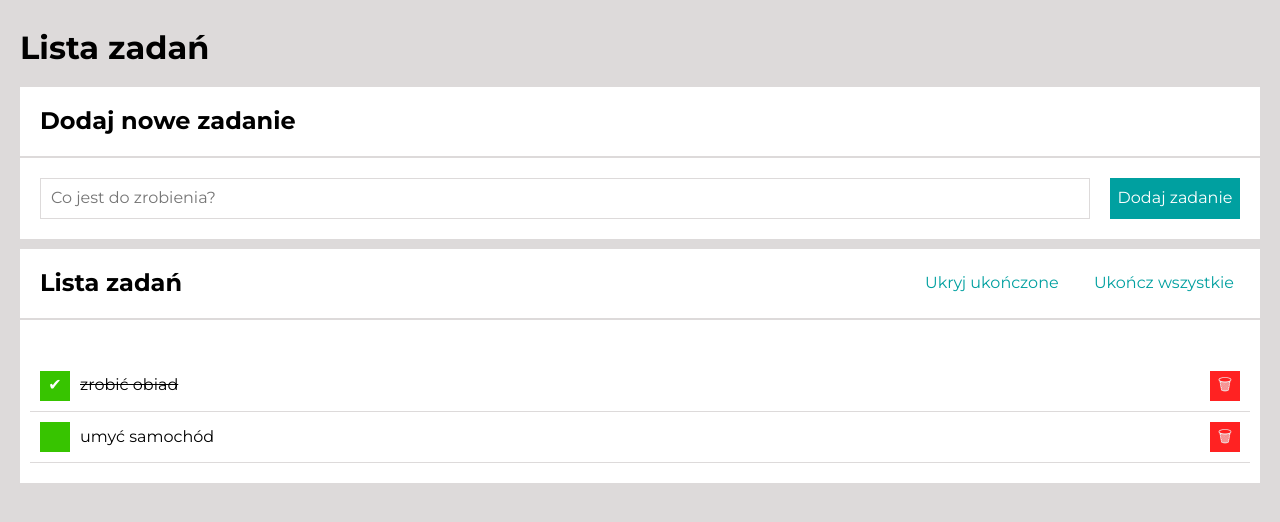
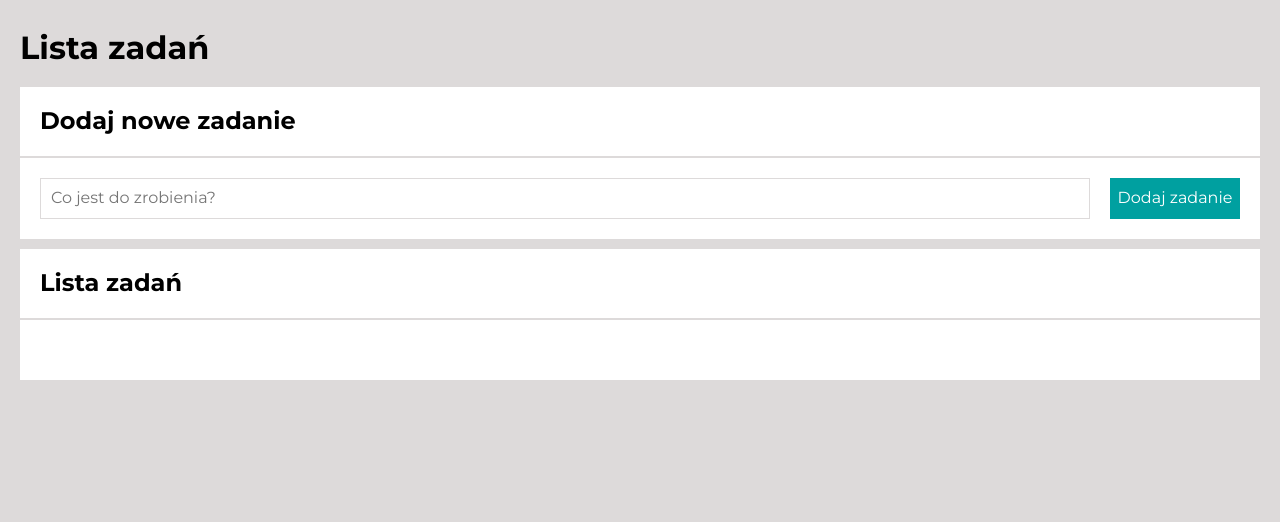
Before and after one commit to am97veb/todos-list-react, a React (Create React App) app: page / in a window 1280 px wide. Shown: the top 522 px of the page. Built offline with nearby package versions, Linux system fonts and the light colour scheme.

Commit message:
Redux implementation

```diff
--- a/package.json
+++ b/package.json
@@ -11,6 +11,7 @@
     "gh-pages": "^6.2.0",
     "react": "^18.3.1",
     "react-dom": "^18.3.1",
+    "react-redux": "^9.2.0",
     "react-scripts": "5.0.1",
     "styled-components": "^6.1.13",
     "web-vitals": "^2.1.4"
--- a/src/features/tasks/Buttons/index.js
+++ b/src/features/tasks/Buttons/index.js
@@ -1,16 +1,22 @@
+import { useDispatch, useSelector } from "react-redux";
 import { AllTasksDone, ButtonsForAllTasks, DoneTasksHidden } from "./styled"
+import { selectTasks, toggleHideDone, allTasksDone } from "../tasksSlice";
 
-const Buttons = ({ tasks, hideDoneTask, someTaskDone, toggleHideDoneTask, doneAll }) => (
+const Buttons = () => {
+  const { tasks, hideDone } = useSelector(selectTasks);
+  const dispatch = useDispatch();
+
+  return (
     tasks.length > 0 && (
       <ButtonsForAllTasks>
         <DoneTasksHidden
-        onClick={toggleHideDoneTask}
+          onClick={() => dispatch(toggleHideDone())}
         >
-        {hideDoneTask && someTaskDone(tasks) ? "Pokaż" : "Ukryj"} ukończone
+          {hideDone && tasks.some(({ done }) => done) ? "Pokaż" : "Ukryj"} ukończone
         </DoneTasksHidden>
 
         <AllTasksDone
-        onClick={doneAll}
+          onClick={() => dispatch(allTasksDone())}
           disabled={tasks.every(({ done }) => done)}
         >
           Ukończ wszystkie
@@ -18,5 +24,6 @@ const Buttons = ({ tasks, hideDoneTask, someTaskDone, toggleHideDoneTask, doneAl
       </ButtonsForAllTasks>
     )
   );
+};
 
 export default Buttons;
--- a/src/features/tasks/Buttons/styled.js
+++ b/src/features/tasks/Buttons/styled.js
@@ -1,5 +1,4 @@
 import styled from "styled-components";
-// import { Theme } from "Theme";
 
 export const ButtonsForAllTasks = styled.div`
     display: grid;
--- a/src/features/tasks/Form/index.js
+++ b/src/features/tasks/Form/index.js
@@ -1,14 +1,27 @@
 import { useState, useRef } from "react";
-import { StyledForm, FormNewTask, FormButton } from "./styled"
+import { StyledForm, FormNewTask, FormButton } from "./styled";
+import { useDispatch } from "react-redux";
+import { nanoid } from "@reduxjs/toolkit";
+import { addTask } from "../tasksSlice";
 
-const Form = ({ addTask }) => {
+const Form = () => {
   const [newTask, setTask] = useState("");
-
-  const focusRef = useRef(null)
+  const focusRef = useRef(null);
+  const dispatch = useDispatch();
 
   const onFormSubmit = (event) => {
     event.preventDefault();
-    addTask(newTask.trim());
+
+    const trimmedNewTask = newTask.trim();
+
+    {trimmedNewTask &&
+      dispatch(addTask({
+        content: newTask,
+        done: false,
+        id: nanoid(),
+      }));
+    }
+
     setTask("");
   };
 
--- a/src/features/tasks/Tasks.js
+++ b/src/features/tasks/Tasks.js
@@ -4,57 +4,22 @@ import TasksList from "./TasksList";
 import Header from "../../common/Header";
 import Buttons from "./Buttons";
 import Section from "../../common/Section";
-import useTasks from "../../useTasks";
-import { useState } from "react";
-
-
 
 function Tasks() {
-  const [hideDoneTask, setHideDoneTask] = useState(false);
-
-  const toggleHideDoneTask = () => {
-    if (someTaskDone(tasks)) {
-      setHideDoneTask(hideDoneTask => !hideDoneTask);
-    };
-  };
-
-  const {
-    tasks,
-    someTaskDone,
-    toggleDone,
-    removeTask,
-    doneAll,
-    addTask,
-  } = useTasks();
 
   return (
     <Container>
       <Header
         title="Lista zadań"
       />
-
       <Section
         title="Dodaj nowe zadanie"
-          sectionBody={<Form
-            addTask={addTask}
-          />}
+        sectionBody={<Form />}
       />
-
       <Section
         title="Lista zadań"
-          sectionBody={<TasksList
-            tasks={tasks}
-            hideDoneTask={hideDoneTask}
-            toggleDone={toggleDone}
-            removeTask={removeTask}
-          />}
-          extraHeaderButtons={<Buttons
-            tasks={tasks}
-            hideDoneTask={hideDoneTask}
-            someTaskDone={someTaskDone}
-            toggleHideDoneTask={toggleHideDoneTask}
-            doneAll={doneAll}
-          />}
+        sectionBody={<TasksList />}
+        extraHeaderButtons={<Buttons />}
       />
     </Container>
   );
--- a/src/features/tasks/TasksList/index.js
+++ b/src/features/tasks/TasksList/index.js
@@ -1,17 +1,21 @@
+import { useDispatch, useSelector } from "react-redux";
 import { List, ListItem, ListButton, Content } from "./styled";
+import { selectTasks, toggleDone, removeTask } from "../tasksSlice";
 
-const TasksList = ({ tasks, hideDoneTask, toggleDone, removeTask }) => (
+const TasksList = () => {
+  const { tasks, hideDone } = useSelector(selectTasks);
+  const dispatch = useDispatch();
+
+  return (
     <List>
-
       {tasks.map(task => (
 
         <ListItem
           key={task.id}
-        hidden={hideDoneTask && task.done}
+          hidden={hideDone && task.done}
         >
-
           <ListButton
-          onClick={() => toggleDone(task.id)}
+            onClick={() => dispatch(toggleDone(task.id))}
           >
             {task.done ? "✔" : ""}
           </ListButton>
@@ -24,7 +28,7 @@ const TasksList = ({ tasks, hideDoneTask, toggleDone, removeTask }) => (
 
           <ListButton
             $remove
-          onClick={() => removeTask(task.id)}
+            onClick={() => dispatch(removeTask(task.id))}
           >
             🗑
           </ListButton>
@@ -32,6 +36,7 @@ const TasksList = ({ tasks, hideDoneTask, toggleDone, removeTask }) => (
         </ListItem>
       ))}
     </List>
-)
+  );
+};
 
 export default TasksList;
--- /dev/null
+++ b/src/features/tasks/tasksSlice.js
@@ -0,0 +1,35 @@
+import { createSlice } from "@reduxjs/toolkit";
+
+const tasksSlice = createSlice({
+    name: "tasks",
+    initialState: {
+        tasks: [],
+        hideDone: false,
+    },
+    reducers: {
+        addTask: ({ tasks }, { payload }) => {
+            tasks.push(payload);
+        },
+        toggleHideDone: state => {
+            state.hideDone = !state.hideDone;
+
+        },
+        toggleDone: ({tasks}, {payload}) => {
+            const index = tasks.findIndex(task => task.id === payload);
+            tasks[index].done = !tasks[index].done;
+        },
+        allTasksDone: ({ tasks }) => {
+            for (const task of tasks) {
+                task.done = true
+            };
+        },
+        removeTask: ({tasks}, action) => {
+            const index = tasks.findIndex(task => task.id === action.payload);
+            tasks.splice(tasks[index], 1);
+        },
+    },
+});
+
+export const { addTask, toggleHideDone, toggleDone, allTasksDone, removeTask } = tasksSlice.actions;
+export const selectTasks = state => state.tasks;
+export default tasksSlice.reducer;
--- a/src/index.js
+++ b/src/index.js
@@ -2,17 +2,22 @@ import React from 'react';
 import ReactDOM from 'react-dom/client';
 import App from "./App";
 import reportWebVitals from './reportWebVitals';
+import { Provider } from "react-redux";
+import store from "./store";
 import { ThemeProvider } from "styled-components";
 import { theme } from "./theme";
 import { GlobalStyle } from "./globalStyle";
 
+
 const root = ReactDOM.createRoot(document.getElementById('root'));
 root.render(
   <React.StrictMode>
+    <Provider store={store}>
     <ThemeProvider theme={theme}>
       <GlobalStyle />
       <App />
     </ThemeProvider>
+    </Provider>
   </React.StrictMode>
 );
 
--- /dev/null
+++ b/src/store.js
@@ -0,0 +1,8 @@
+import { configureStore } from "@reduxjs/toolkit";
+import tasksReducer from "./features/tasks/tasksSlice";
+
+export default configureStore({
+    reducer: {
+        tasks: tasksReducer,
+    },
+});
--- a/src/useTasks.js
+++ b/src/useTasks.js
@@ -16,55 +16,6 @@ const useTasks = () => {
     useEffect(() => {
         localStorage.setItem("tasksList", JSON.stringify(tasks));
     });
-
-    const someTaskDone = (tasks) => tasks.some(({ done }) => done);
-
-    const toggleDone = (id) => {
-        setTask(tasks => tasks.map(task => {
-            if (task.id === id) {
-                return {
-                    ...task,
-                    done: !task.done
-                };
-            };
-
-            return task;
-        }));
-    };
-
-    const removeTask = (id) => {
-        setTask(tasks => tasks.filter(task => task.id !== id));
-    };
-
-    const doneAll = () => {
-        setTask(tasks => tasks.map(task =>
-        ({
-            ...task,
-            done: true
-        }),
-        ));
-    };
-
-    const addTask = (newTask) => {
-        if (newTask !== "") {
-            return (setTask(tasks => [
-                ...tasks,
-                {
-                    content: newTask,
-                    done: false,
-                    id: tasks.length === 0 ? 1 : tasks[tasks.length - 1].id + 1
-                },
-            ]));
-        };
-    };
-    return {
-        tasks,
-        someTaskDone,
-        toggleDone,
-        removeTask,
-        doneAll,
-        addTask,
-    }
 };
 
 export default useTasks;
```
Also changed, not shown: 1 other file (tests, documents, lock files or other folders). Lines whose indentation alone changed are shown as unchanged.
